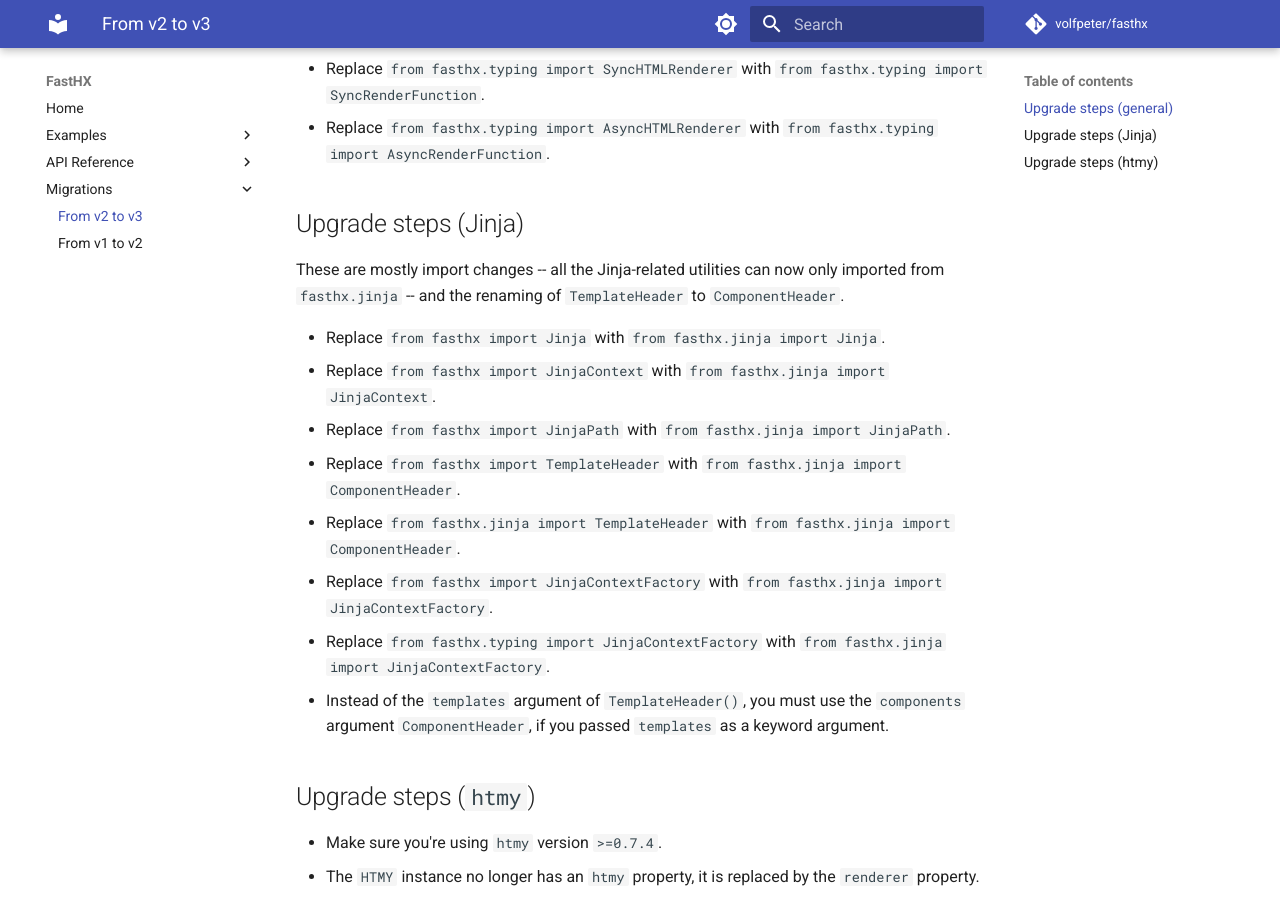
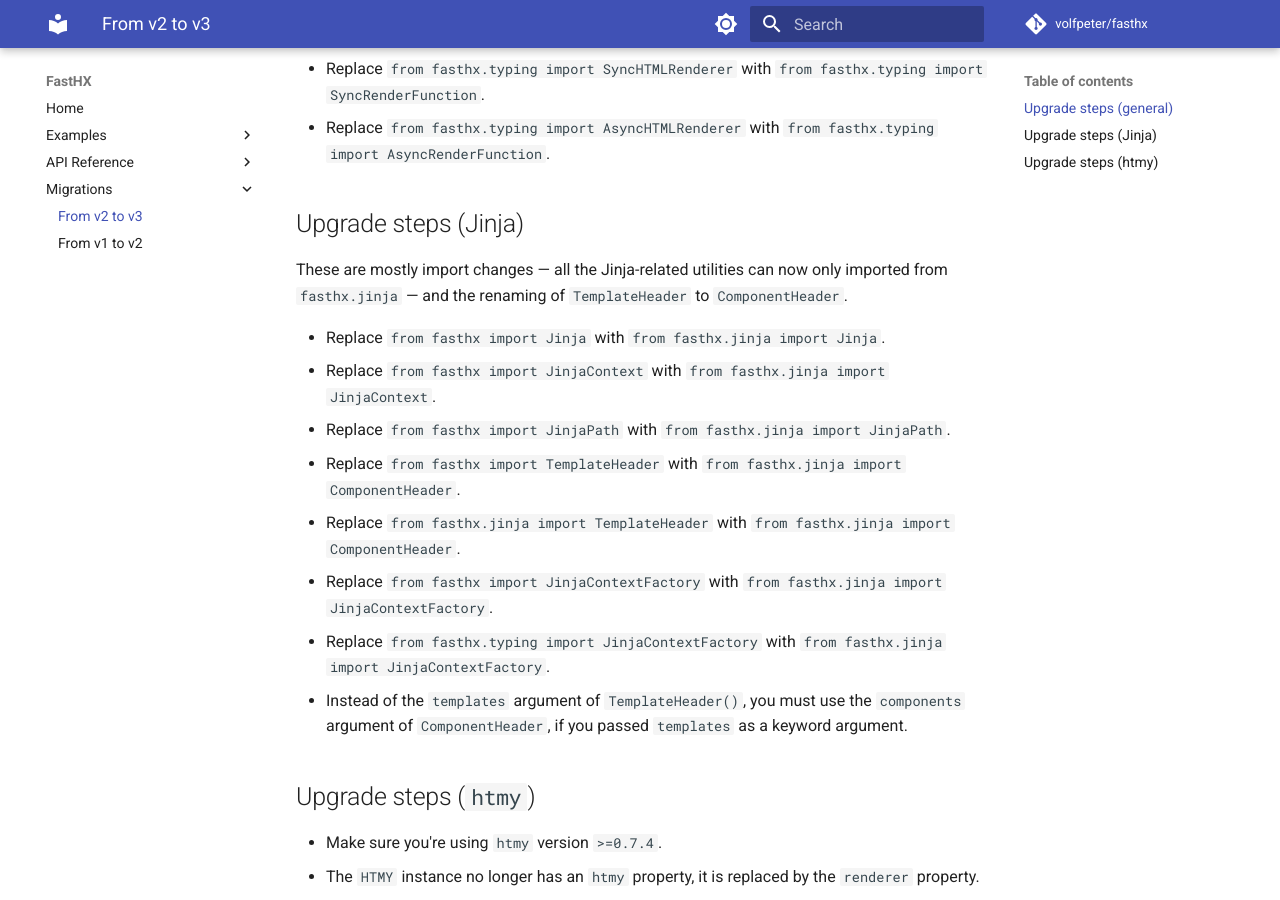
Before and after one commit to volfpeter/fasthx, an MkDocs documentation site: the page built from docs/migrations/2-to-3.md, in a window 1280 px wide and 900 px high, scrolled down 720 px. Built offline with MkDocs 1.6.1 and Material for MkDocs 9.7.7, drawn with Linux system fonts in a browser that asks for light colours; comment, search, counter and statistics services are not loaded.

Commit message:
docs: fixing some small documentation issues

```diff
--- a/docs/migrations/2-to-3.md
+++ b/docs/migrations/2-to-3.md
@@ -21,7 +21,7 @@ These are all typing-related changes and most likely not relevant to your projec
 
 ## Upgrade steps (Jinja)
 
-These are mostly import changes -- all the Jinja-related utilities can now only imported from `fasthx.jinja` -- and the renaming of `TemplateHeader` to `ComponentHeader`.
+These are mostly import changes — all the Jinja-related utilities can now only imported from `fasthx.jinja` — and the renaming of `TemplateHeader` to `ComponentHeader`.
 
 - Replace `from fasthx import Jinja` with `from fasthx.jinja import Jinja`.
 - Replace `from fasthx import JinjaContext` with `from fasthx.jinja import JinjaContext`.
@@ -30,7 +30,7 @@ These are mostly import changes -- all the Jinja-related utilities can now only
 - Replace `from fasthx.jinja import TemplateHeader` with `from fasthx.jinja import ComponentHeader`.
 - Replace `from fasthx import JinjaContextFactory` with `from fasthx.jinja import JinjaContextFactory`.
 - Replace `from fasthx.typing import JinjaContextFactory` with `from fasthx.jinja import JinjaContextFactory`.
-- Instead of the `templates` argument of `TemplateHeader()`, you must use the `components` argument `ComponentHeader`, if you passed `templates` as a keyword argument.
+- Instead of the `templates` argument of `TemplateHeader()`, you must use the `components` argument of `ComponentHeader`, if you passed `templates` as a keyword argument.
 
 ## Upgrade steps (`htmy`)
 
```
Also changed, not shown: 1 other file.
